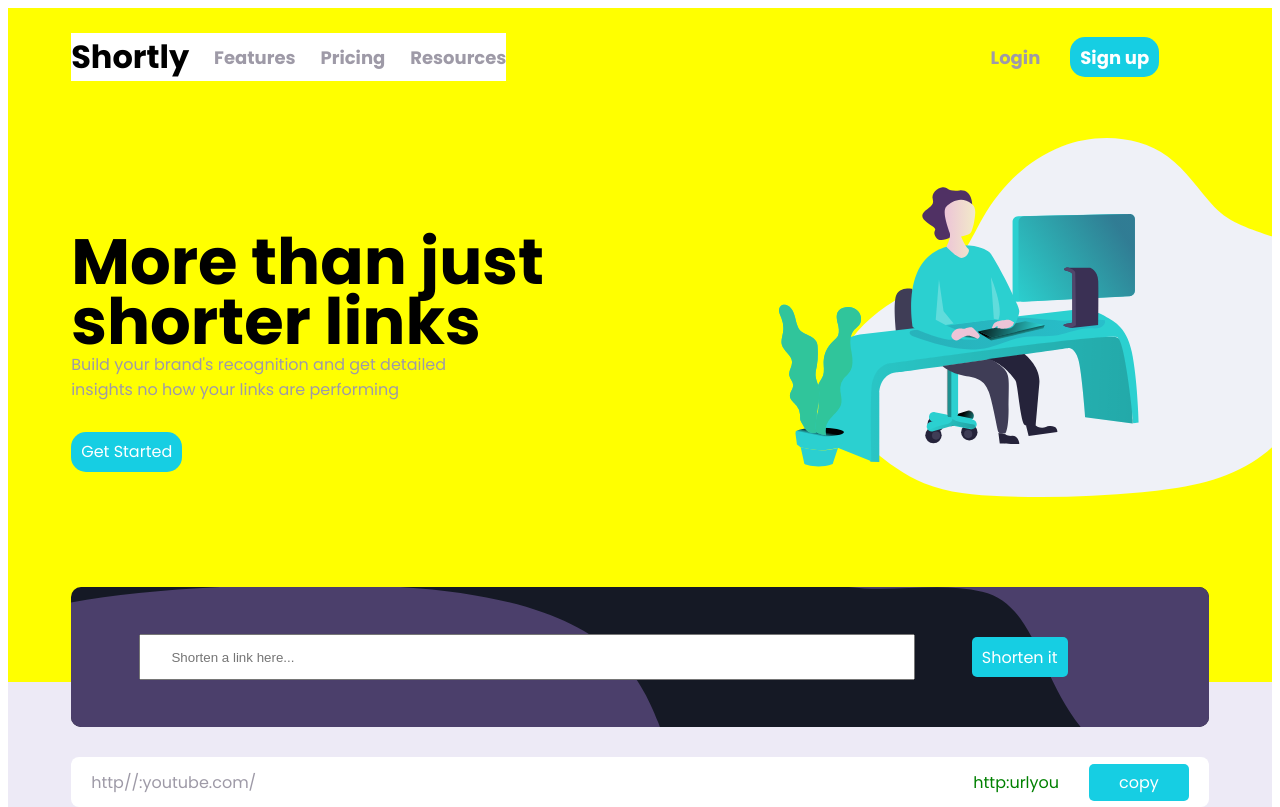
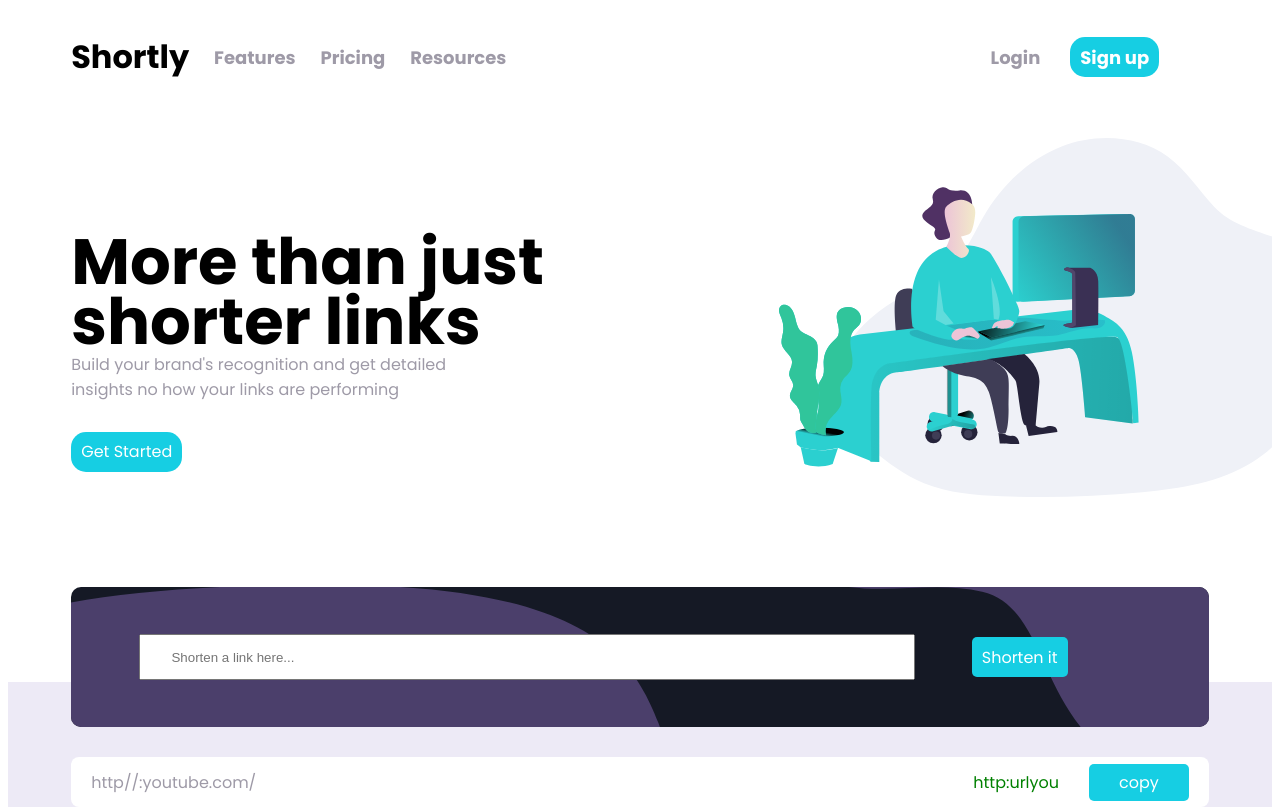
Before and after one commit to kageruka02/ReactOnePager, a React (Vite) app: page / in a window 1280 px wide. Shown: the top 807 px of the page. Built offline with nearby package versions, Linux system fonts and the light colour scheme.

Commit message:
background-color

```diff
--- a/src/App.tsx
+++ b/src/App.tsx
@@ -31,7 +31,6 @@ function App() {
           overflowX: "hidden",
           transition: "transform 1s ease",
           transform: `translateX(-${scrollleft}px)`,
-          background: "yellow",
         }}
       >
         <Navbar />
```
